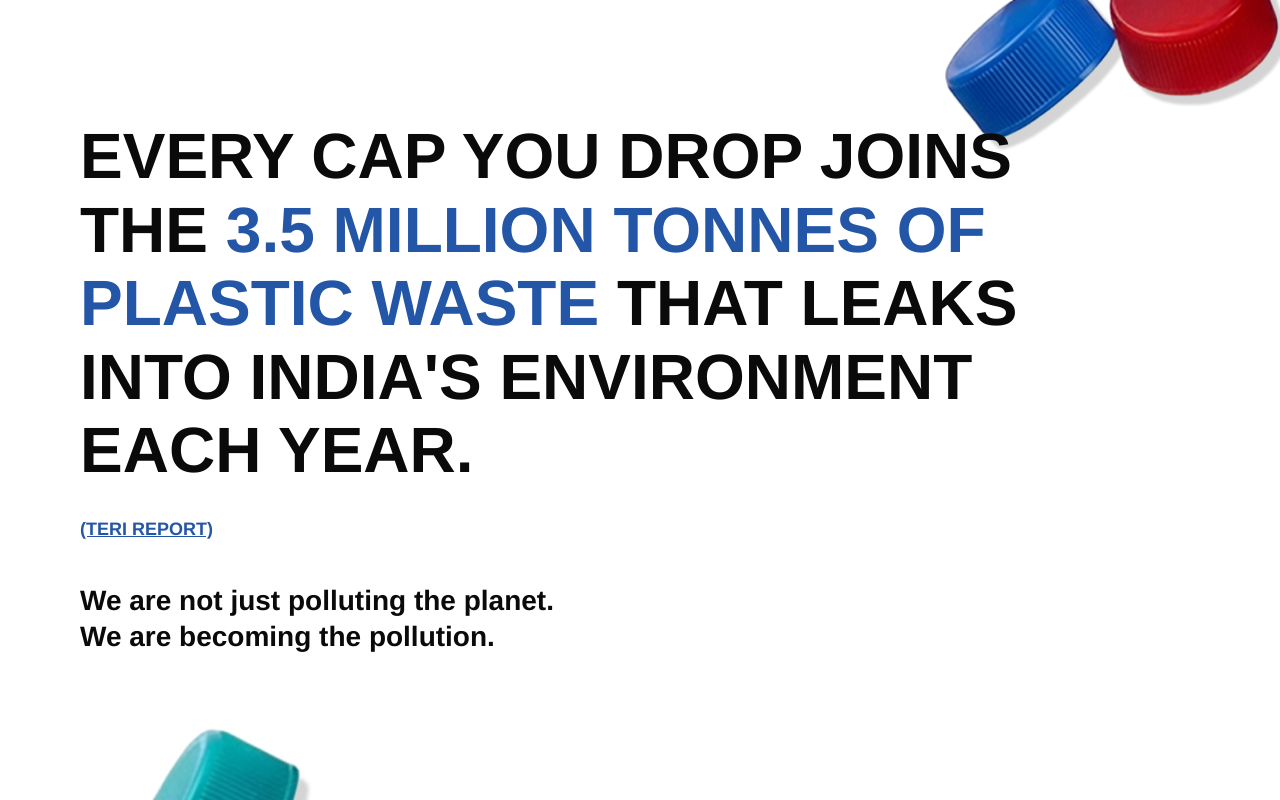
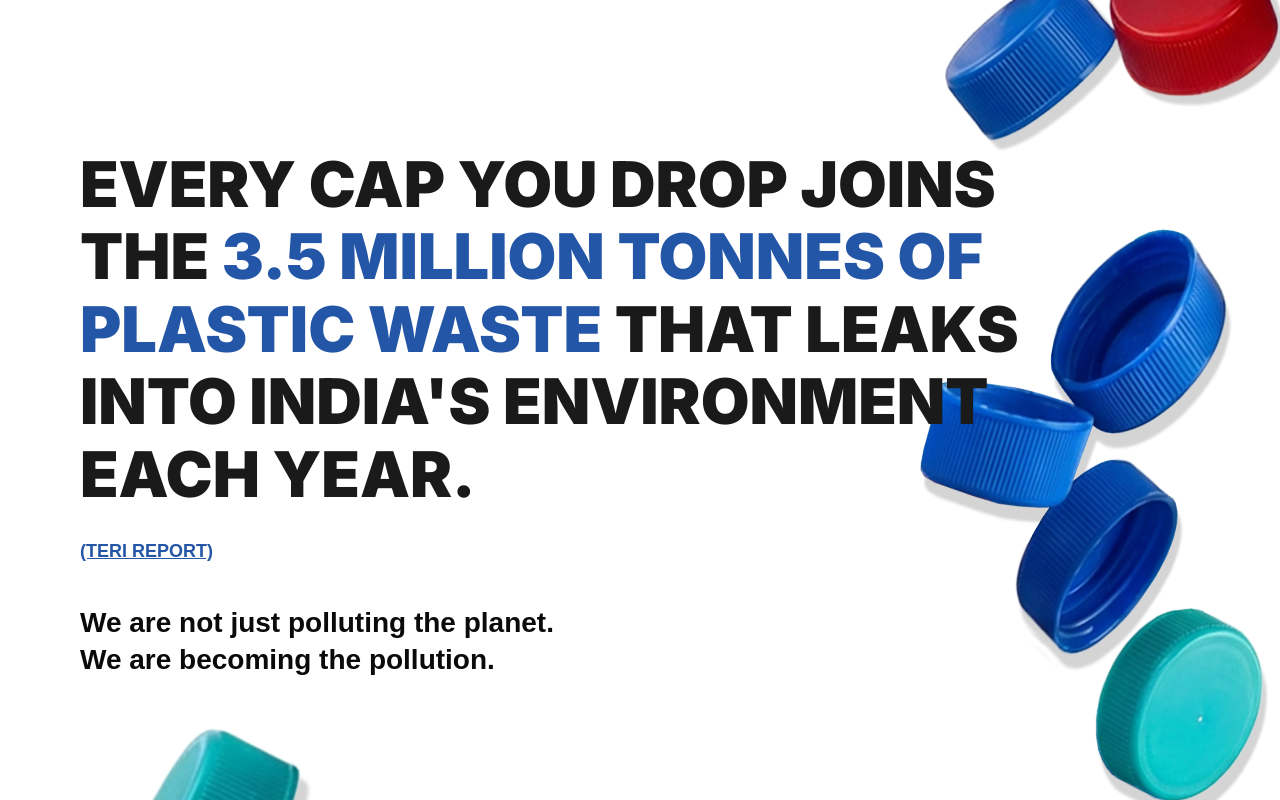
Before and after one commit to Dhanya-Bharadwaj/dhakkan, a React (Vite) app: page / in a window 1280 px wide. Built offline with nearby package versions, Linux system fonts and the light colour scheme.

Commit message:
added caps 6 and bottle images

```diff
--- a/src/App.css
+++ b/src/App.css
@@ -1,3 +1,5 @@
+@import url('https://fonts.googleapis.com/css2?family=Inter:wght@400;500;600;700;800;900&display=swap');
+
 /* Base */
 * { box-sizing: border-box; }
 html, body, #root { height: 100%; margin: 0; overflow-x: hidden; }
@@ -13,6 +15,7 @@ body { background: #ffffff; font-family: 'Helvetica Neue', Arial, sans-serif; co
   background: #ffffff;
   padding: 20px 40px 48px;
   overflow: visible;
+  position: relative;
 }
 
 .page-1 {
@@ -20,6 +23,7 @@ body { background: #ffffff; font-family: 'Helvetica Neue', Arial, sans-serif; co
   flex-direction: column;
   position: relative;
   overflow: visible;
+  z-index: 1;
 }
 
 .caps4-bg {
@@ -36,10 +40,27 @@ body { background: #ffffff; font-family: 'Helvetica Neue', Arial, sans-serif; co
   pointer-events: none;
 }
 
+.caps6-bg {
+  position: absolute;
+  right: -230px;
+  top: -0px;
+  width: 700px;
+  height: 900px;
+  background-size: 100% 100%;
+  background-repeat: no-repeat;
+  background-position: right bottom;
+  opacity: 1;
+  z-index: 0;
+  pointer-events: none;
+  transform: rotate(25deg);
+  transform-origin: center center;
+}
+
 .page-2 {
-  background: #ffffff;
+  background: transparent;
   position: relative;
   overflow: visible;
+  z-index: 1;
 }
 
 .caps7-bg {
@@ -58,7 +79,7 @@ body { background: #ffffff; font-family: 'Helvetica Neue', Arial, sans-serif; co
   transform-origin: center center;
 }
 
-.nav-spacer { height: 80px; }
+.nav-spacer { height: 108px; }
 
 .content {
   width: 100%;
@@ -84,10 +105,12 @@ body { background: #ffffff; font-family: 'Helvetica Neue', Arial, sans-serif; co
 
 .hero-title {
   margin: 0 0 20px;
-  font-size: 64px;
+  font-size: 63px;
   line-height: 1.15;
   font-weight: 900;
   text-align: left;
+  font-family: 'Inter', -apple-system, BlinkMacSystemFont, 'Segoe UI', Roboto, sans-serif;
+  color: #1a1a1a;
 }
 
 .accent { color: #2456a7; }
@@ -117,7 +140,7 @@ body { background: #ffffff; font-family: 'Helvetica Neue', Arial, sans-serif; co
   align-items: start;
   max-width: 1400px;
   margin: 0 auto;
-  padding: 10px 80px 0;
+  padding: 0px 60px 0;
 }
 
 .bottle-spacer {
@@ -137,6 +160,8 @@ body { background: #ffffff; font-family: 'Helvetica Neue', Arial, sans-serif; co
   font-size: 20px;
   line-height: 1.6;
   color: #1f1f1f;
+  font-family: 'Inter', -apple-system, BlinkMacSystemFont, 'Segoe UI', Roboto, sans-serif;
+  font-weight: 500;
 }
 
 /* Petition row */
--- a/src/App.jsx
+++ b/src/App.jsx
@@ -1,6 +1,8 @@
 import './App.css'
 import caps7 from './assets/caps7.png'
 import caps4 from './assets/caps 4.png'
+import caps6 from './assets/caps 6.png'
+import Page3 from './components/Page3'
 
 function App() {
   return (
@@ -8,6 +10,7 @@ function App() {
       {/* PAGE 1: Navbar + Hero Text (First Half) */}
       <div className="page page-1">
         <div className="caps4-bg" style={{ backgroundImage: `url(${caps4})` }} aria-hidden="true" />
+        <div className="caps6-bg" style={{ backgroundImage: `url(${caps6})` }} aria-hidden="true" />
         <div className="nav-spacer" aria-hidden="true" />
 
         <main className="content content-1">
@@ -78,6 +81,9 @@ function App() {
         </section>
         </main>
       </div>
+
+      {/* PAGE 3: Bottle Section */}
+      <Page3 />
     </div>
   )
 }
--- /dev/null
+++ b/src/components/Page3.jsx
@@ -0,0 +1,43 @@
+import React from 'react';
+import '../styles/Page3.css';
+import bottleImage from '../assets/kinley bottle.png';
+
+const Page3 = () => {
+  return (
+    <div className="page3-container">
+      {/* Navbar Placeholder */}
+      <nav className="navbar-space">
+        {/* Navbar code will go here later */}
+      </nav>
+
+      <main className="content-area">
+
+        {/* Left Section: Title + Top Paragraph */}
+        <section className="text-section left-align">
+          <h1 className="main-heading">
+            Bridging the design gap,<br />
+            so there are <span className="blue-text">no missing caps.</span>
+          </h1>
+          <p className="description-text">
+            The absence of tethered caps in India is not just a design gap, it’s a missed opportunity to reduce plastic waste at scale.
+          </p>
+        </section>
+
+        {/* Center Section: Bottle Image */}
+        <div className="image-section">
+          <img src={bottleImage} alt="Kenley Bottle" className="bottle-image" />
+        </div>
+
+        {/* Right Section: Bottom Paragraph */}
+        <section className="text-section right-align">
+          <p className="description-text">
+            By piecing together discarded plastic caps into a tidal wave, Cap-tured Earth highlights the growing crisis of single-use plastics and the urgent need for planet-conscious product designs like tethered caps.
+          </p>
+        </section>
+
+      </main>
+    </div>
+  );
+};
+
+export default Page3;
--- /dev/null
+++ b/src/styles/Page3.css
@@ -0,0 +1,125 @@
+/* Page3.css */
+
+/* Reset & Base Fonts */
+* {
+  box-sizing: border-box;
+  margin: 0;
+  padding: 0;
+}
+
+body {
+  font-family: 'Arial', sans-serif; /* Use a clean sans-serif close to the design */
+  -webkit-font-smoothing: antialiased;
+}
+
+.page3-container {
+  width: 100%;
+  min-height: 100vh;
+  background-color: #ffffff;
+  position: relative;
+  overflow-x: hidden; /* Prevent horizontal scroll if bottle tilts too far */
+  overflow-y: visible; /* Let the document handle vertical scroll only */
+}
+
+/* Navbar Placeholder - Keeping space at top */
+.navbar-space {
+  width: 100%;
+  height: 50px; /* Reduced by ~50% to cut top whitespace */
+  display: block;
+}
+
+/* GRID LAYOUT
+   We use a 3-column grid.
+   Column 1: Left Text
+   Column 2: Bottle
+   Column 3: Right Text
+*/
+.content-area {
+  display: grid;
+  grid-template-columns: 1fr 0.8fr 1fr; /* Middle column is slightly narrower for the bottle */
+  max-width: 1300px;
+  margin: 0 auto;
+  padding: 10px 50px; /* reduce top padding to tighten space */
+  position: relative;
+  height: auto;
+  min-height: auto; /* avoid creating an inner scroll area */
+  overflow: visible; /* ensure no nested scrolling */
+  align-items: center;
+}
+
+/* Left Section Positioning */
+.text-section.left-align {
+  padding-right: 20px;
+  align-self: flex-start; /* Pushes this block to the TOP */
+  margin-top: 00px; /* Reduced by ~50% */
+}
+
+/* Right Section Positioning */
+.text-section.right-align {
+  padding-left: 20px;
+  align-self: flex-end; /* Pushes this block to the BOTTOM */
+  margin-bottom: 100px; /* Pull up slightly from bottom edge */
+}
+
+/* Typography Matches */
+.main-heading {
+  font-size: 36px; /* Adjust for scale */
+  font-weight: 800; /* Extra bold */
+  color: #000;
+  line-height: 1.2;
+  margin-bottom: 25px;
+}
+
+.blue-text {
+  color: #1a3c8e; /* The specific deep blue from the image */
+}
+
+.description-text {
+  font-size: 16px;
+  line-height: 1.5;
+  color: #333;
+  max-width: 400px; /* Ensures text creates the correct block shape */
+}
+
+/* Image Styling */
+.image-section {
+  display: flex;
+  justify-content: center;
+  align-items: center;
+  position: relative;
+  z-index: 1; /* Ensure bottle sits well */
+}
+
+.bottle-image {
+  width: 500px; /* +20% width from 350px */
+  height: 700px; /* +30% height from ~540px baseline */
+  position: relative;
+  transform: rotate(25deg) translateY(-40px) scaleY(1.3);
+
+  /* ROTATION & SHADOW to match the screenshot */
+  /* If your raw image is straight vertical, keep this rotation.
+     If your raw image is already tilted, remove the transform. */
+  /* This creates the floating/3D shadow effect seen in the design */
+  filter: drop-shadow(15px 15px 15px rgba(0, 0, 0, 0.2));
+}
+
+/* RESPONSIVE TWEAKS */
+@media (max-width: 900px) {
+  .content-area {
+    grid-template-columns: 1fr; /* Stack visually on mobile */
+    height: auto;
+    text-align: center;
+  }
+
+  .text-section.left-align,
+  .text-section.right-align {
+    align-self: center;
+    margin: 40px 0;
+    padding: 0;
+  }
+
+  .description-text {
+    max-width: 100%;
+    margin: 0 auto;
+  }
+}
```
